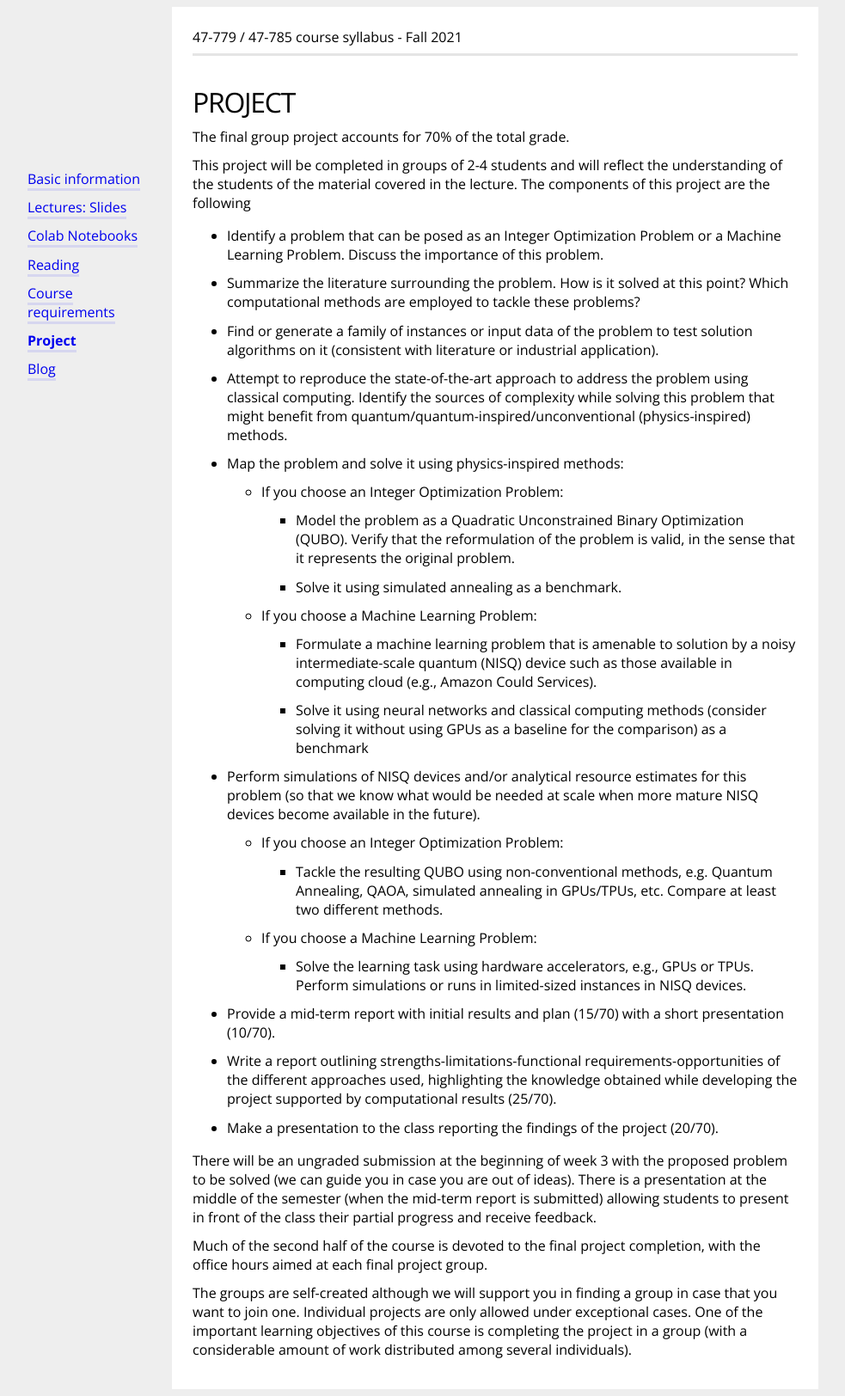
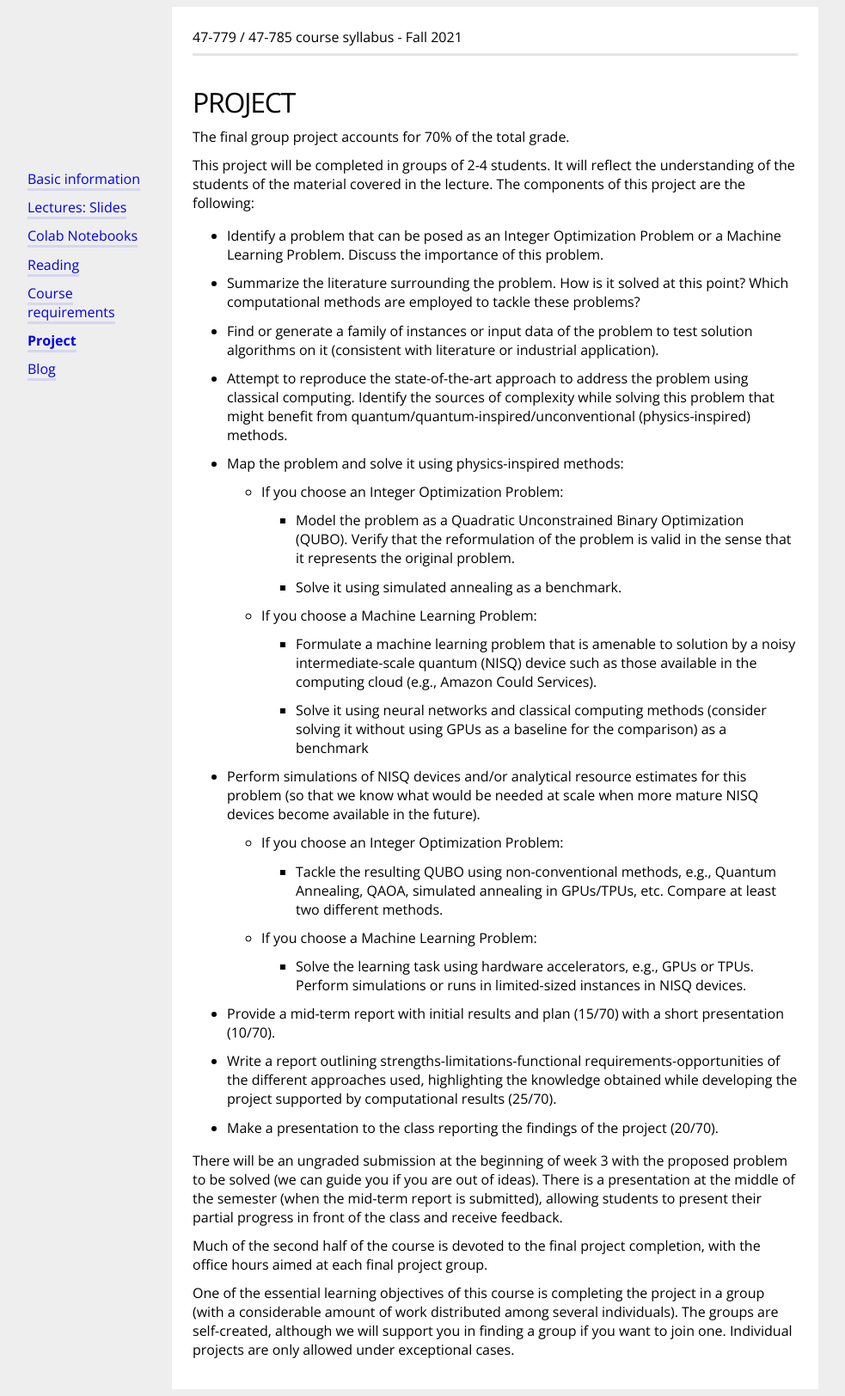
Before and after one commit to bernalde/QuIPML, a Jekyll site: the page built from project.md, in a window 1280 px wide. Shown: the whole page at 86% size, without its empty margins (64-1047 px from the left). Built offline with Jekyll 4.4.1, drawn with Linux system fonts in a browser that asks for light colours.

Commit message:
Fixing more typos

```diff
--- a/project.md
+++ b/project.md
@@ -11,32 +11,32 @@ Here you can access all the requirements for the final project.
 <!-- **Homework Project:**  -->
 The final group project accounts for 70% of the total grade.
 
- This project will be completed in groups of 2-4 students and will reflect the understanding of the students of the material covered in the lecture. The components of this project are the following
+ This project will be completed in groups of 2-4 students. It will reflect the understanding of the students of the material covered in the lecture. The components of this project are the following:
 - Identify a problem that can be posed as an Integer Optimization Problem or a Machine Learning Problem. Discuss the importance of this problem.
 - Summarize the literature surrounding the problem. How is it solved at this point? Which computational methods are employed to tackle these problems?
 - Find or generate a family of instances or input data of the problem to test solution algorithms on it (consistent with literature or industrial application).
 - Attempt to reproduce the state-of-the-art approach to address the problem using classical computing. Identify the sources of complexity while solving this problem that might benefit from quantum/quantum-inspired/unconventional (physics-inspired) methods.
 -	Map the problem and solve it using physics-inspired methods:
     - If you choose an Integer Optimization Problem:
-        - Model the problem as a Quadratic Unconstrained Binary Optimization (QUBO). Verify that the reformulation of the problem is valid, in the sense that it represents the original problem.
+        - Model the problem as a Quadratic Unconstrained Binary Optimization (QUBO). Verify that the reformulation of the problem is valid in the sense that it represents the original problem.
         - Solve it using simulated annealing as a benchmark.
     - If you choose a Machine Learning Problem:
-        - Formulate a machine learning problem that is amenable to solution by a noisy intermediate-scale quantum (NISQ) device such as those available in computing cloud (e.g., Amazon Could Services).
+        - Formulate a machine learning problem that is amenable to solution by a noisy intermediate-scale quantum (NISQ) device such as those available in the computing cloud (e.g., Amazon Could Services).
         - Solve it using neural networks and classical computing methods (consider solving it without using GPUs as a baseline for the comparison) as a benchmark
 - Perform simulations of NISQ devices and/or analytical resource estimates for this problem (so that we know what would be needed at scale when more mature NISQ devices become available in the future).
     - If you choose an Integer Optimization Problem:
-        - Tackle the resulting QUBO using non-conventional methods, e.g. Quantum Annealing, QAOA, simulated annealing in GPUs/TPUs, etc. Compare at least two different methods.
+        - Tackle the resulting QUBO using non-conventional methods, e.g., Quantum Annealing, QAOA, simulated annealing in GPUs/TPUs, etc. Compare at least two different methods.
     - If you choose a Machine Learning Problem:
         - Solve the learning task using hardware accelerators, e.g., GPUs or TPUs. Perform simulations or runs in limited-sized instances in NISQ devices.
 - Provide a mid-term report with initial results and plan (15/70) with a short presentation (10/70).
 - Write a report outlining strengths-limitations-functional requirements-opportunities of the different approaches used, highlighting the knowledge obtained while developing the project supported by computational results (25/70).
 - Make a presentation to the class reporting the findings of the project (20/70).
 
-There will be an ungraded submission at the beginning of week 3 with the proposed problem to be solved (we can guide you in case you are out of ideas). There is a presentation at the middle of the semester (when the mid-term report is submitted) allowing students to present in front of the class their partial progress and receive feedback.
+There will be an ungraded submission at the beginning of week 3 with the proposed problem to be solved (we can guide you if you are out of ideas). There is a presentation at the middle of the semester (when the mid-term report is submitted), allowing students to present their partial progress in front of the class and receive feedback.
 
 Much of the second half of the course is devoted to the final project completion, with the office hours aimed at each final project group.
 
-The groups are self-created although we will support you in finding a group in case that you want to join one. Individual projects are only allowed under exceptional cases. One of the important learning objectives of this course is completing the project in a group (with a considerable amount of work distributed among several individuals).
+One of the essential learning objectives of this course is completing the project in a group (with a considerable amount of work distributed among several individuals). The groups are self-created, although we will support you in finding a group if you want to join one. Individual projects are only allowed under exceptional cases.
 
 
 
@@ -46,8 +46,8 @@ This project should reflect the understanding of the material covered in the cou
 The components of this project are the following:
 - Identify a problem that can be posed as an Integer Program. Discuss the importance of this problem.
 - Solve instances of the identified problem using classical tools. Identify which are the sources of complexity while solving this problem.
-- Model the problem as a Quadratic Unconstrained Binary Optimization (QUBO). Verify that the reformulation of the problem is valid, in the sense that it represents the original problem.
-- Solve the resulting QUBO using non-conventional methods, e.g. Quantum Annealing, QAOA, simulated annealing in GPUs/TPUs, etc. Compare at least two different methods.
+- Model the problem as a Quadratic Unconstrained Binary Optimization (QUBO). Verify that the reformulation of the problem is valid in the sense that it represents the original problem.
+- Solve the resulting QUBO using non-conventional methods, e.g., Quantum Annealing, QAOA, simulated annealing in GPUs/TPUs, etc. Compare at least two different methods.
 - Implement the Graver Augmented Multiseed Algorithm (GAMA) to solve your problem. Evaluate the validity of your formulation for this algorithm and apply other decomposition algorithms if possible.
 - Write a report outlining the different approaches used and highlighting the knowledge obtained while developing the project.
 - Make a final presentation to the class reporting the findings of the project. -->
```
